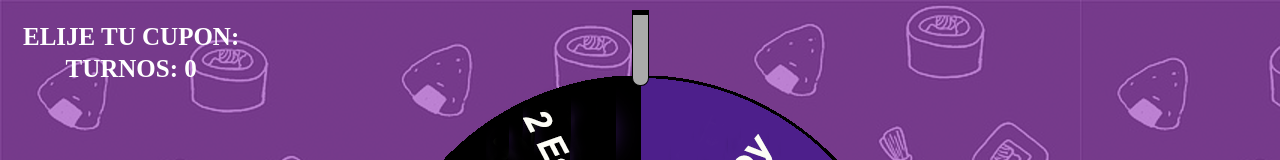
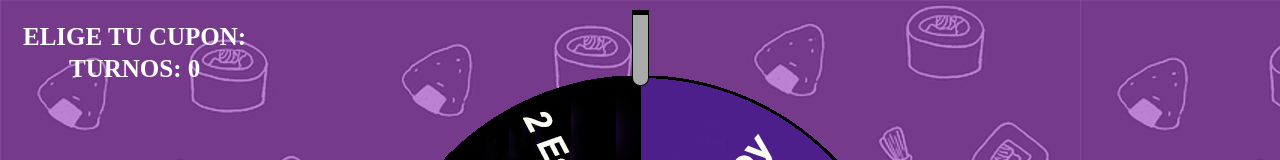
Before and after one commit to Skillkat/Game-Ruleta-HTML, a plain HTML site: page juego-ruleta-main/index.html in a window 1280 px wide. Shown: the top 160 px of the page. Drawn offline with Linux system fonts and the light colour scheme; some packages are replaced by stand-ins of ours; a script that the page names is missing.

Commit message:
ruleta-1.1

```diff
--- a/juego-ruleta-main/index.html
+++ b/juego-ruleta-main/index.html
@@ -15,7 +15,7 @@
     <table style=" margin: 0 auto;">
       <tr>
         <td>
-          <p class="elije">ELIJE TU CUPON:</p>
+          <p class="elije">ELIGE TU CUPON:</p>
         </td>
       <!--<td><img src="image/cortesia.png" class="imgSorpresa"></td>-->
 
```
